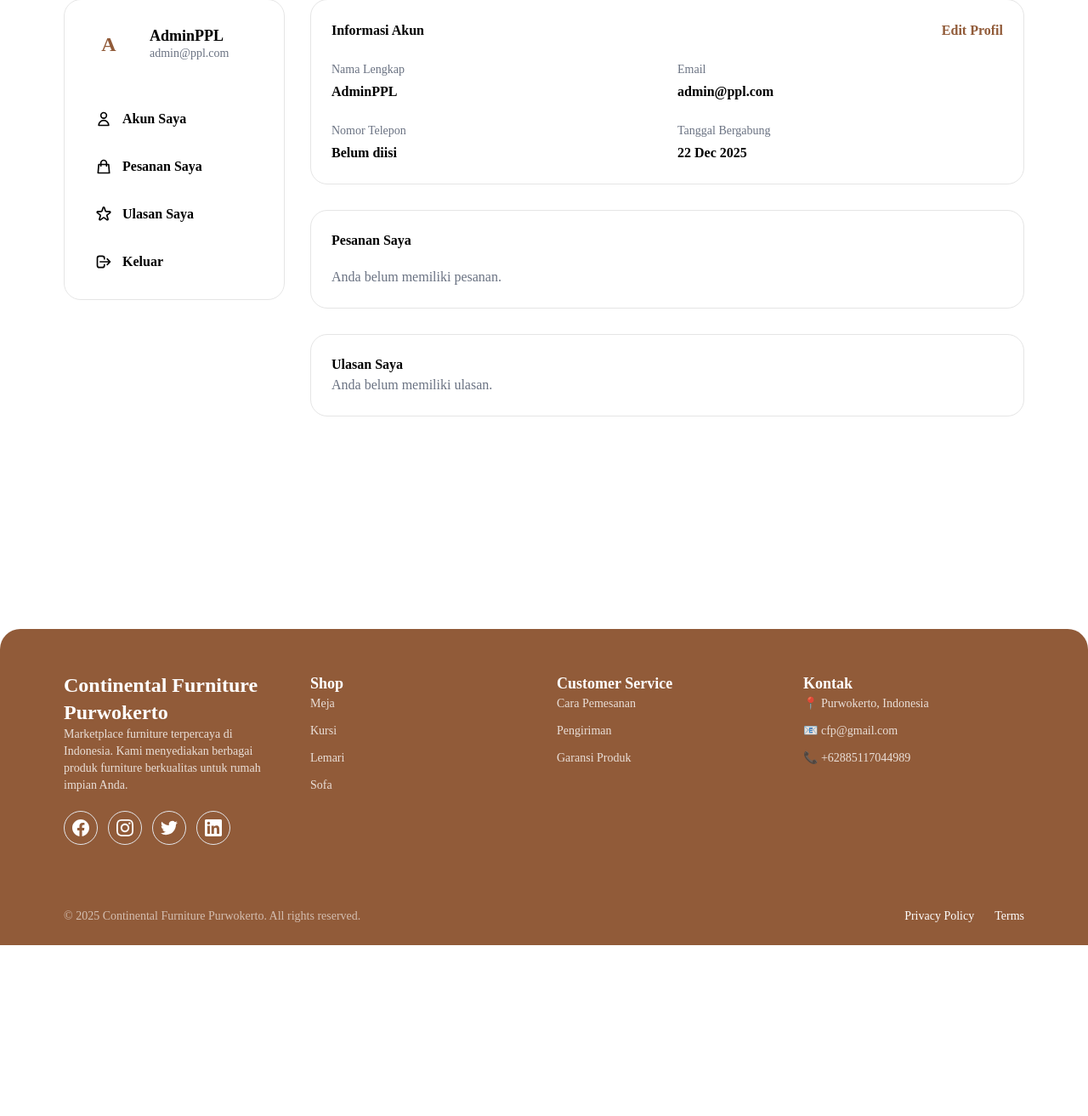
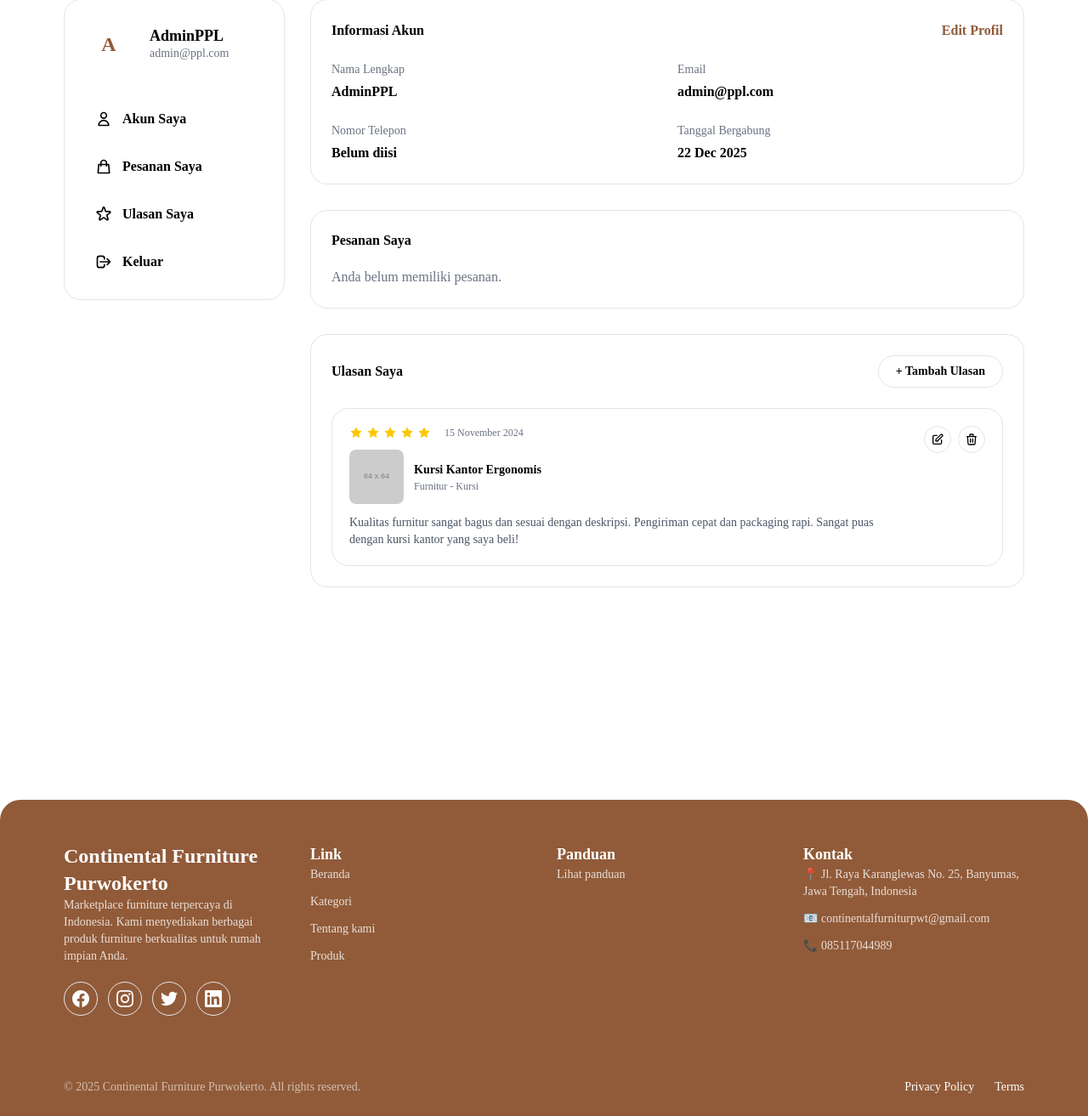
Before and after one commit to ahmadfachrialbar/laravel_continentalfurnipwt, a Laravel app: page /profile in a window 1280 px wide. Shown: the part 171-1484 px from the top of the page at 85% size. Before the commit the page ends 1283 px from the top, so only its background shows below. Run offline with Laravel 12, Linux system fonts and the light colour scheme; a user stored in the database is signed in; data comes from the database, SQL or seed files in the repository; data that the repository does not hold is empty; style sheets or scripts are compiled from the project's sources; some libraries are stand-ins or nearby versions.

Commit message:
add menu rating frontend

```diff
--- a/app/Http/Controllers/CheckoutController.php
+++ b/app/Http/Controllers/CheckoutController.php
@@ -63,9 +63,7 @@ class CheckoutController extends Controller
             return back()->with('error', 'Keranjang kosong.');
         }
 
-        if (!$request->shipping_cost && $request->courier) {
-            return back()->with('error', 'Harap pilih ongkir terlebih dahulu.');
-        }
+
 
         $totalPrice = $cartItems->sum(fn($item) => $item->product->price * $item->quantity);
         $shippingCost = $request->shipping_cost ?? 0;
@@ -116,7 +114,6 @@ class CheckoutController extends Controller
 
             DB::commit();
             return redirect()->route('order.review', $order->id);
-
         } catch (\Exception $e) {
             DB::rollBack();
             return back()->with('error', 'Terjadi kesalahan: ' . $e->getMessage());
--- a/resources/views/layouts/footer.blade.php
+++ b/resources/views/layouts/footer.blade.php
@@ -37,22 +37,21 @@
 
       <!-- Shop -->
       <div>
-        <h3 class="font-semibold text-lg mb-4">Shop</h3>
+        <h3 class="font-semibold text-lg mb-4">Link</h3>
         <ul class="space-y-3 text-sm text-white/80">
-          <li><a href="#" class="hover:text-secondary">Meja</a></li>
-          <li><a href="#" class="hover:text-secondary">Kursi</a></li>
-          <li><a href="#" class="hover:text-secondary">Lemari</a></li>
-          <li><a href="#" class="hover:text-secondary">Sofa</a></li>
+          <li><a href="/" class="hover:text-secondary">Beranda</a></li>
+          <li><a href="{{ url('/#categories') }}" class="hover:text-secondary">Kategori</a></li>
+          <li><a href="{{ url('/#about') }}" class="hover:text-secondary">Tentang kami</a></li>
+          <li><a href="{{ url('/#products') }}" class="hover:text-secondary">Produk</a></li>
         </ul>
       </div>
 
       <!-- Customer Service -->
       <div>
-        <h3 class="font-semibold text-lg mb-4">Customer Service</h3>
+        <h3 class="font-semibold text-lg mb-4">Panduan</h3>
         <ul class="space-y-3 text-sm text-white/80">
-          <li><a href="#" class="hover:text-secondary">Cara Pemesanan</a></li>
-          <li><a href="#" class="hover:text-secondary">Pengiriman</a></li>
-          <li><a href="#" class="hover:text-secondary">Garansi Produk</a></li>
+          <li><a href="#" class="hover:text-secondary">Lihat panduan</a></li>
+
         </ul>
       </div>
 
@@ -60,9 +59,9 @@
       <div>
         <h3 class="font-semibold text-lg mb-4">Kontak</h3>
         <ul class="space-y-3 text-sm text-white/80">
-          <li>📍 Purwokerto, Indonesia</li>
-          <li>📧 cfp@gmail.com</li>
-          <li>📞 +62885117044989</li>
+          <li>📍 Jl. Raya Karanglewas No. 25, Banyumas, Jawa Tengah, Indonesia</li>
+          <li>📧 continentalfurniturpwt@gmail.com</li>
+          <li>📞 085117044989</li>
         </ul>
       </div>
     </div>
--- a/resources/views/pages/home/index.blade.php
+++ b/resources/views/pages/home/index.blade.php
@@ -15,4 +15,7 @@
 
         <!-- section 5 -->
         @include('components.sections.products')
+
+        <!-- section 6 -->
+        @include('components.sections.rating')
         @endsection
--- /dev/null
+++ b/resources/views/pages/profile/components/rating.blade.php
@@ -0,0 +1,264 @@
+<!-- Ulasan saya -->
+<div class="bg-white rounded-[20px] border border-[#E5E5E5] p-6 space-y-6">
+    <div class="flex items-center justify-between">
+        <h2 class="font-bold text-xl">Ulasan Saya</h2>
+        <button onclick="openAddReviewModal()" class="rounded-full border py-2 px-5 text-sm font-semibold border-[#E5E5E5] hover:bg-primary hover:text-white hover:border-primary transition-all duration-300">
+            + Tambah Ulasan
+        </button>
+    </div>
+
+    <!-- Daftar Ulasan -->
+    <div class="space-y-4">
+        <!-- Review Card 1 - Loop dari backend -->
+        <div class="p-5 rounded-[20px] border border-[#E5E5E5] space-y-4 hover:ring-2 transition-all duration-300 hover:ring-secondary hover:border-transparent">
+            <div class="flex items-start justify-between">
+                <div class="flex-1 space-y-3">
+                    <!-- Rating & Date -->
+                    <div class="flex items-center gap-4">
+                        <div class="flex gap-1">
+                            <svg class="w-4 h-4 fill-yellow-400 text-yellow-400" viewBox="0 0 24 24">
+                                <path d="M12 2l3.09 6.26L22 9.27l-5 4.87 1.18 6.88L12 17.77l-6.18 3.25L7 14.14 2 9.27l6.91-1.01L12 2z"/>
+                            </svg>
+                            <svg class="w-4 h-4 fill-yellow-400 text-yellow-400" viewBox="0 0 24 24">
+                                <path d="M12 2l3.09 6.26L22 9.27l-5 4.87 1.18 6.88L12 17.77l-6.18 3.25L7 14.14 2 9.27l6.91-1.01L12 2z"/>
+                            </svg>
+                            <svg class="w-4 h-4 fill-yellow-400 text-yellow-400" viewBox="0 0 24 24">
+                                <path d="M12 2l3.09 6.26L22 9.27l-5 4.87 1.18 6.88L12 17.77l-6.18 3.25L7 14.14 2 9.27l6.91-1.01L12 2z"/>
+                            </svg>
+                            <svg class="w-4 h-4 fill-yellow-400 text-yellow-400" viewBox="0 0 24 24">
+                                <path d="M12 2l3.09 6.26L22 9.27l-5 4.87 1.18 6.88L12 17.77l-6.18 3.25L7 14.14 2 9.27l6.91-1.01L12 2z"/>
+                            </svg>
+                            <svg class="w-4 h-4 fill-yellow-400 text-yellow-400" viewBox="0 0 24 24">
+                                <path d="M12 2l3.09 6.26L22 9.27l-5 4.87 1.18 6.88L12 17.77l-6.18 3.25L7 14.14 2 9.27l6.91-1.01L12 2z"/>
+                            </svg>
+                        </div>
+                        <span class="text-xs text-gray-500">15 November 2024</span>
+                    </div>
+
+                    <!-- Product Info -->
+                    <div class="flex items-center gap-3">
+                        <div class="w-16 h-16 rounded-lg bg-gray-100 flex items-center justify-center overflow-hidden">
+                            <img src="https://placehold.co/64x64" alt="Product" class="w-full h-full object-cover">
+                        </div>
+                        <div>
+                            <h3 class="font-semibold text-sm leading-[22px]">Kursi Kantor Ergonomis</h3>
+                            <p class="text-xs text-gray-500">Furnitur - Kursi</p>
+                        </div>
+                    </div>
+
+                    <!-- Review Text -->
+                    <p class="text-sm leading-[24px] text-gray-600">
+                        Kualitas furnitur sangat bagus dan sesuai dengan deskripsi. Pengiriman cepat dan packaging rapi. Sangat puas dengan kursi kantor yang saya beli!
+                    </p>
+                </div>
+
+                <!-- Action Buttons -->
+                <div class="flex gap-2 ml-4">
+                    <button onclick="openEditReviewModal(1)" class="w-8 h-8 rounded-full border border-[#E5E5E5] flex items-center justify-center hover:bg-primary hover:text-white hover:border-primary transition-all duration-300" title="Edit">
+                        <svg class="w-4 h-4" fill="none" stroke="currentColor" viewBox="0 0 24 24">
+                            <path stroke-linecap="round" stroke-linejoin="round" stroke-width="2" d="M11 5H6a2 2 0 00-2 2v11a2 2 0 002 2h11a2 2 0 002-2v-5m-1.414-9.414a2 2 0 112.828 2.828L11.828 15H9v-2.828l8.586-8.586z"></path>
+                        </svg>
+                    </button>
+                    <button onclick="confirmDelete(1)" class="w-8 h-8 rounded-full border border-[#E5E5E5] flex items-center justify-center hover:bg-red-500 hover:text-white hover:border-red-500 transition-all duration-300" title="Hapus">
+                        <svg class="w-4 h-4" fill="none" stroke="currentColor" viewBox="0 0 24 24">
+                            <path stroke-linecap="round" stroke-linejoin="round" stroke-width="2" d="M19 7l-.867 12.142A2 2 0 0116.138 21H7.862a2 2 0 01-1.995-1.858L5 7m5 4v6m4-6v6m1-10V4a1 1 0 00-1-1h-4a1 1 0 00-1 1v3M4 7h16"></path>
+                        </svg>
+                    </button>
+                </div>
+            </div>
+        </div>
+
+        <!-- Jika tidak ada ulasan - Tampilkan ini -->
+        <!-- <p class="text-gray-500 text-center py-8">Anda belum memiliki ulasan.</p> -->
+    </div>
+</div>
+
+<!-- Modal Tambah/Edit Ulasan -->
+<div id="reviewModal" class="fixed inset-0 bg-black bg-opacity-50 hidden items-center justify-center z-50 p-4">
+    <div class="bg-white rounded-[20px] max-w-2xl w-full max-h-[90vh] overflow-y-auto">
+        <div class="p-6 space-y-6">
+            <!-- Header -->
+            <div class="flex items-center justify-between">
+                <h3 class="font-bold text-xl" id="modalTitle">Tambah Ulasan</h3>
+                <button onclick="closeReviewModal()" class="w-8 h-8 rounded-full hover:bg-gray-100 flex items-center justify-center transition-all duration-300">
+                    <svg class="w-5 h-5" fill="none" stroke="currentColor" viewBox="0 0 24 24">
+                        <path stroke-linecap="round" stroke-linejoin="round" stroke-width="2" d="M6 18L18 6M6 6l12 12"></path>
+                    </svg>
+                </button>
+            </div>
+
+            <!-- Form -->
+            <form id="reviewForm" action="" method="POST" class="space-y-5">
+                <!-- CSRF Token - Tambahkan sesuai Laravel -->
+                <!-- @csrf -->
+
+                <!-- Pilih Produk -->
+                <div class="space-y-2">
+                    <label class="block text-sm font-semibold">Produk <span class="text-red-500">*</span></label>
+                    <select name="product_id" required class="w-full px-4 py-3 rounded-[12px] border border-[#E5E5E5] focus:ring-2 focus:ring-primary focus:border-transparent transition-all duration-300">
+                        <option value="">Pilih Produk</option>
+                        <option value="1">Kursi Kantor Ergonomis</option>
+                        <option value="2">Meja Makan Minimalis</option>
+                        <option value="3">Sofa 3 Dudukan</option>
+                    </select>
+                </div>
+
+                <!-- Rating -->
+                <div class="space-y-2">
+                    <label class="block text-sm font-semibold">Rating <span class="text-red-500">*</span></label>
+                    <div class="flex gap-2">
+                        <input type="radio" name="rating" value="1" id="star1" class="hidden" required>
+                        <label for="star1" onclick="setRating(1)" class="cursor-pointer">
+                            <svg class="w-8 h-8 star-icon text-gray-300 hover:text-yellow-400 transition-colors duration-200" viewBox="0 0 24 24">
+                                <path d="M12 2l3.09 6.26L22 9.27l-5 4.87 1.18 6.88L12 17.77l-6.18 3.25L7 14.14 2 9.27l6.91-1.01L12 2z"/>
+                            </svg>
+                        </label>
+
+                        <input type="radio" name="rating" value="2" id="star2" class="hidden">
+                        <label for="star2" onclick="setRating(2)" class="cursor-pointer">
+                            <svg class="w-8 h-8 star-icon text-gray-300 hover:text-yellow-400 transition-colors duration-200" viewBox="0 0 24 24">
+                                <path d="M12 2l3.09 6.26L22 9.27l-5 4.87 1.18 6.88L12 17.77l-6.18 3.25L7 14.14 2 9.27l6.91-1.01L12 2z"/>
+                            </svg>
+                        </label>
+
+                        <input type="radio" name="rating" value="3" id="star3" class="hidden">
+                        <label for="star3" onclick="setRating(3)" class="cursor-pointer">
+                            <svg class="w-8 h-8 star-icon text-gray-300 hover:text-yellow-400 transition-colors duration-200" viewBox="0 0 24 24">
+                                <path d="M12 2l3.09 6.26L22 9.27l-5 4.87 1.18 6.88L12 17.77l-6.18 3.25L7 14.14 2 9.27l6.91-1.01L12 2z"/>
+                            </svg>
+                        </label>
+
+                        <input type="radio" name="rating" value="4" id="star4" class="hidden">
+                        <label for="star4" onclick="setRating(4)" class="cursor-pointer">
+                            <svg class="w-8 h-8 star-icon text-gray-300 hover:text-yellow-400 transition-colors duration-200" viewBox="0 0 24 24">
+                                <path d="M12 2l3.09 6.26L22 9.27l-5 4.87 1.18 6.88L12 17.77l-6.18 3.25L7 14.14 2 9.27l6.91-1.01L12 2z"/>
+                            </svg>
+                        </label>
+
+                        <input type="radio" name="rating" value="5" id="star5" class="hidden">
+                        <label for="star5" onclick="setRating(5)" class="cursor-pointer">
+                            <svg class="w-8 h-8 star-icon text-gray-300 hover:text-yellow-400 transition-colors duration-200" viewBox="0 0 24 24">
+                                <path d="M12 2l3.09 6.26L22 9.27l-5 4.87 1.18 6.88L12 17.77l-6.18 3.25L7 14.14 2 9.27l6.91-1.01L12 2z"/>
+                            </svg>
+                        </label>
+                    </div>
+                </div>
+
+                <!-- Ulasan -->
+                <div class="space-y-2">
+                    <label class="block text-sm font-semibold">Ulasan <span class="text-red-500">*</span></label>
+                    <textarea name="review" rows="5" required placeholder="Tulis ulasan Anda tentang produk ini..." class="w-full px-4 py-3 rounded-[12px] border border-[#E5E5E5] focus:ring-2 focus:ring-primary focus:border-transparent transition-all duration-300 resize-none"></textarea>
+                    <p class="text-xs text-gray-500">Minimal 20 karakter</p>
+                </div>
+
+                <!-- Buttons -->
+                <div class="flex gap-3 pt-2">
+                    <button type="button" onclick="closeReviewModal()" class="flex-1 rounded-full border py-3 px-6 font-semibold border-[#E5E5E5] hover:bg-gray-50 transition-all duration-300">
+                        Batal
+                    </button>
+                    <button type="submit" class="flex-1 rounded-full py-3 px-6 font-semibold bg-primary text-white hover:bg-primary/90 transition-all duration-300">
+                        Simpan Ulasan
+                    </button>
+                </div>
+            </form>
+        </div>
+    </div>
+</div>
+
+<!-- Modal Konfirmasi Hapus -->
+<div id="deleteModal" class="fixed inset-0 bg-black bg-opacity-50 hidden items-center justify-center z-50 p-4">
+    <div class="bg-white rounded-[20px] max-w-md w-full p-6 space-y-5">
+        <div class="text-center space-y-3">
+            <div class="w-16 h-16 rounded-full bg-red-100 flex items-center justify-center mx-auto">
+                <svg class="w-8 h-8 text-red-500" fill="none" stroke="currentColor" viewBox="0 0 24 24">
+                    <path stroke-linecap="round" stroke-linejoin="round" stroke-width="2" d="M12 9v2m0 4h.01m-6.938 4h13.856c1.54 0 2.502-1.667 1.732-3L13.732 4c-.77-1.333-2.694-1.333-3.464 0L3.34 16c-.77 1.333.192 3 1.732 3z"></path>
+                </svg>
+            </div>
+            <h3 class="font-bold text-xl">Hapus Ulasan?</h3>
+            <p class="text-sm text-gray-600">Apakah Anda yakin ingin menghapus ulasan ini? Tindakan ini tidak dapat dibatalkan.</p>
+        </div>
+
+        <form id="deleteForm" action="" method="POST" class="flex gap-3">
+            <!-- @csrf @method('DELETE') -->
+            <button type="button" onclick="closeDeleteModal()" class="flex-1 rounded-full border py-3 px-6 font-semibold border-[#E5E5E5] hover:bg-gray-50 transition-all duration-300">
+                Batal
+            </button>
+            <button type="submit" class="flex-1 rounded-full py-3 px-6 font-semibold bg-red-500 text-white hover:bg-red-600 transition-all duration-300">
+                Hapus
+            </button>
+        </form>
+    </div>
+</div>
+
+<script>
+    // Modal Functions
+    function openAddReviewModal() {
+        document.getElementById('reviewModal').classList.remove('hidden');
+        document.getElementById('reviewModal').classList.add('flex');
+        document.getElementById('modalTitle').textContent = 'Tambah Ulasan';
+        document.getElementById('reviewForm').reset();
+        resetStarRating();
+    }
+
+    function openEditReviewModal(reviewId) {
+        document.getElementById('reviewModal').classList.remove('hidden');
+        document.getElementById('reviewModal').classList.add('flex');
+        document.getElementById('modalTitle').textContent = 'Edit Ulasan';
+
+        // Load data ulasan dari backend dan isi form
+        // Contoh: fetch data dan isi form
+        // setRating(5); // Set rating yang sudah ada
+    }
+
+    function closeReviewModal() {
+        document.getElementById('reviewModal').classList.add('hidden');
+        document.getElementById('reviewModal').classList.remove('flex');
+    }
+
+    function confirmDelete(reviewId) {
+        document.getElementById('deleteModal').classList.remove('hidden');
+        document.getElementById('deleteModal').classList.add('flex');
+        // Set action form delete dengan ID ulasan
+        // document.getElementById('deleteForm').action = '/reviews/' + reviewId;
+    }
+
+    function closeDeleteModal() {
+        document.getElementById('deleteModal').classList.add('hidden');
+        document.getElementById('deleteModal').classList.remove('flex');
+    }
+
+    // Rating Functions
+    function setRating(rating) {
+        const stars = document.querySelectorAll('.star-icon');
+        stars.forEach((star, index) => {
+            if (index < rating) {
+                star.classList.remove('text-gray-300');
+                star.classList.add('fill-yellow-400', 'text-yellow-400');
+            } else {
+                star.classList.add('text-gray-300');
+                star.classList.remove('fill-yellow-400', 'text-yellow-400');
+            }
+        });
+    }
+
+    function resetStarRating() {
+        const stars = document.querySelectorAll('.star-icon');
+        stars.forEach(star => {
+            star.classList.add('text-gray-300');
+            star.classList.remove('fill-yellow-400', 'text-yellow-400');
+        });
+    }
+
+    // Close modal when clicking outside
+    window.onclick = function(event) {
+        const reviewModal = document.getElementById('reviewModal');
+        const deleteModal = document.getElementById('deleteModal');
+
+        if (event.target === reviewModal) {
+            closeReviewModal();
+        }
+        if (event.target === deleteModal) {
+            closeDeleteModal();
+        }
+    }
+</script>
--- a/resources/views/pages/profile/index.blade.php
+++ b/resources/views/pages/profile/index.blade.php
@@ -165,12 +165,7 @@
                 @endif
             </div>
 
-
-            <!-- Ulasan saya -->
-            <div class="bg-white rounded-[20px] border border-[#E5E5E5] p-6">
-                <h2 class="font-bold text-xl mb-6">Ulasan Saya</h2>
-                <p class="text-gray-500">Anda belum memiliki ulasan.</p>
-            </div>
+            @include('pages.profile.components.rating')
 
         </div>
     </div>
```
Also changed, not shown: resources/views/components/sections/rating.blade.php (added, +166 -0 lines).
